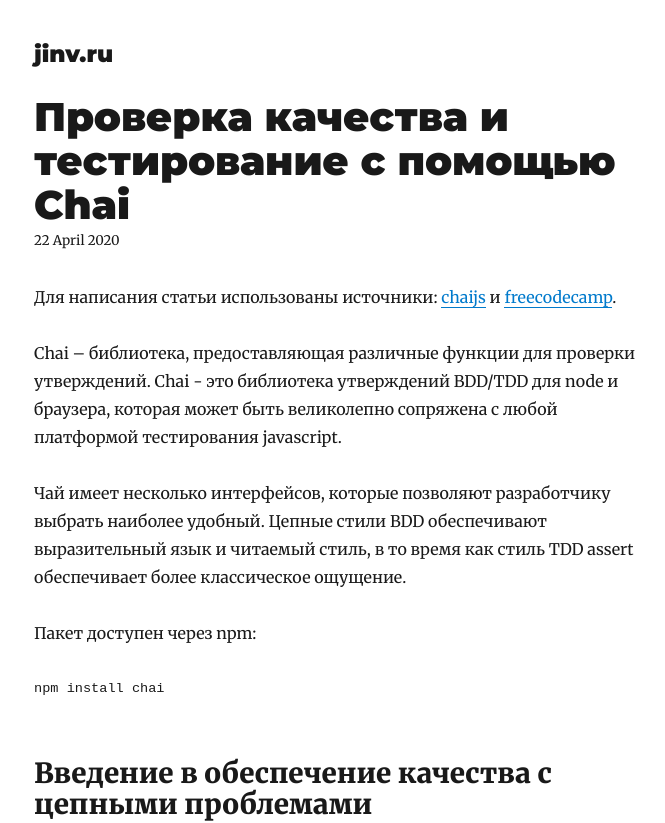
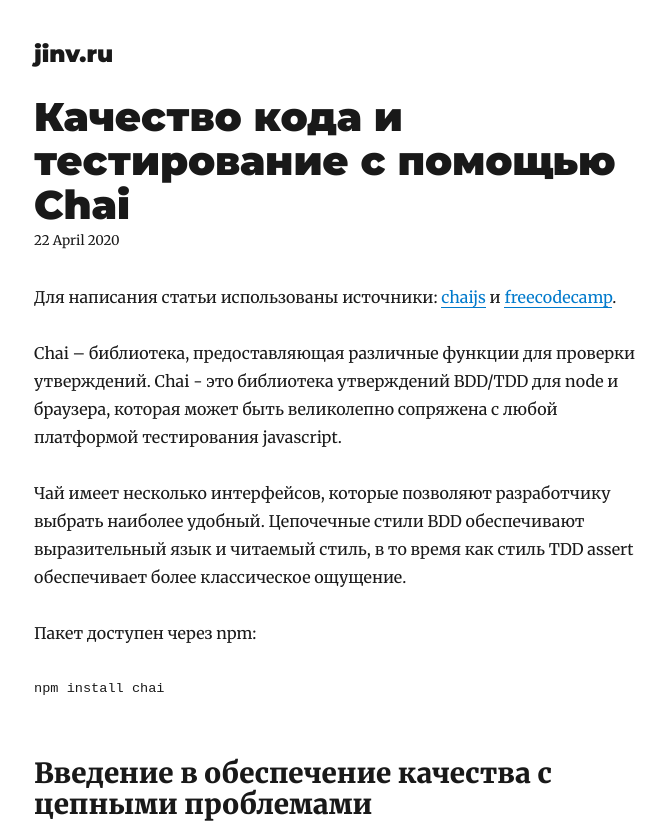
Before and after one commit to injashkin/jinv, a Gatsby site: page /Chai/ in a window 1280 px wide. Shown: the top 823 px of the page, without its empty margins (291-956 px from the left). Built offline with nearby package versions, Linux system fonts and the light colour scheme; Gatsby itself is replaced by a stand-in of ours; some packages are replaced by stand-ins of ours; code samples lack their colours.

Commit message:
edit chai

```diff
--- a/content/blog/Chai/index.md
+++ b/content/blog/Chai/index.md
@@ -1,5 +1,5 @@
 ---
-title: Проверка качества и тестирование с помощью Chai
+title: Качество кода и тестирование с помощью Chai
 description:
 date: 2020-04-22
 ---
@@ -8,7 +8,7 @@ date: 2020-04-22
 
 Chai – библиотека, предоставляющая различные функции для проверки утверждений. Chai - это библиотека утверждений BDD/TDD для node и браузера, которая может быть великолепно сопряжена с любой платформой тестирования javascript.
 
-Чай имеет несколько интерфейсов, которые позволяют разработчику выбрать наиболее удобный. Цепные стили BDD обеспечивают выразительный язык и читаемый стиль, в то время как стиль TDD assert обеспечивает более классическое ощущение.
+Чай имеет несколько интерфейсов, которые позволяют разработчику выбрать наиболее удобный. Цепочечные стили BDD обеспечивают выразительный язык и читаемый стиль, в то время как стиль TDD assert обеспечивает более классическое ощущение.
 
 Пакет доступен через npm:
 
```
